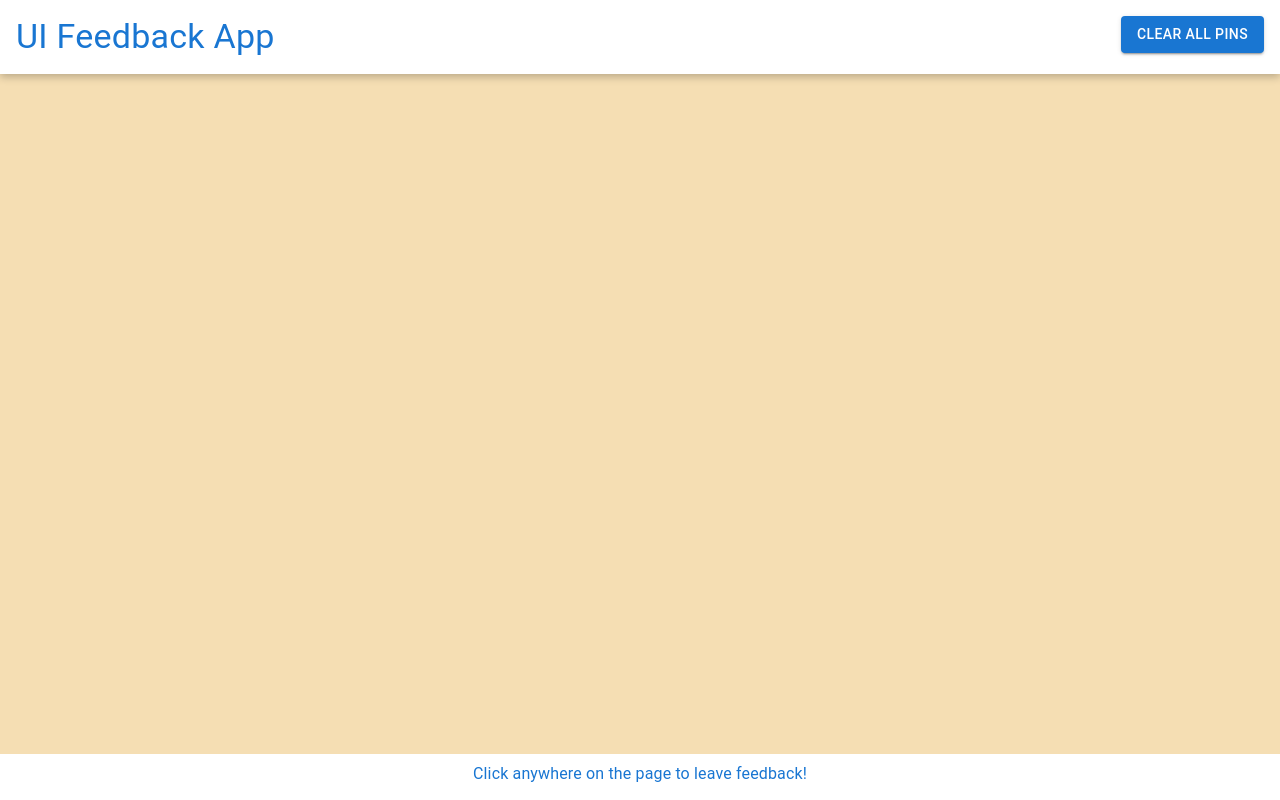
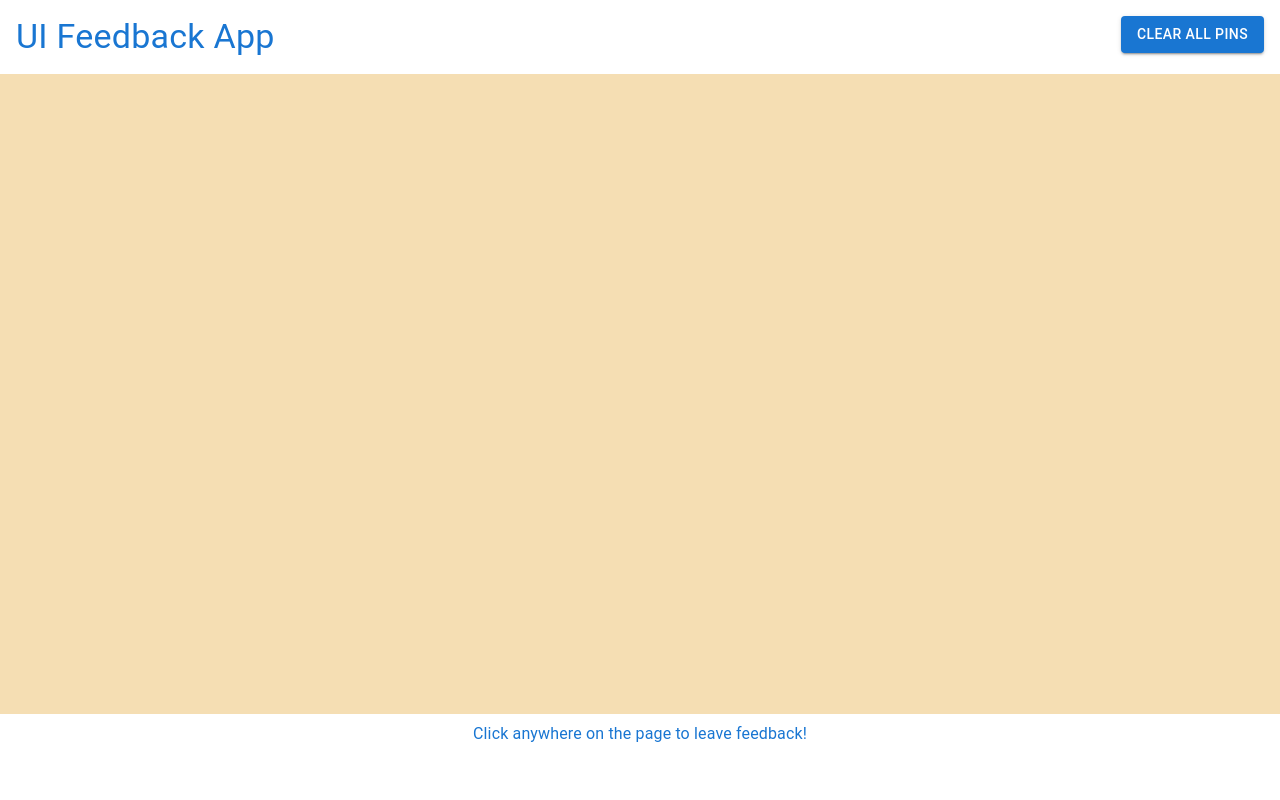
Before and after one commit to siddhantgupta547/whatfix-assignment, a Next.js app: page / in a window 1280 px wide. Built offline with nearby package versions, Linux system fonts and the light colour scheme; no server answers; the database is empty.

Commit message:
Removed container width and fixed styling to prevent pins moving above navbar

```diff
--- a/src/app/page.js
+++ b/src/app/page.js
@@ -158,11 +158,15 @@ export default function Home() {
   }
 
   return (
-    <div className={styles.page} ref={containerRef}>
+    <div className={styles.page}>
       <Header
         handleDeleteAllClick={() => handleClearAll(setPins, setFetchingPins)}
       />
-      <main className={styles.main} onClick={handlePageClick}>
+      <main
+        className={styles.main}
+        onClick={handlePageClick}
+        ref={containerRef}
+      >
         {/* Render all fetched pins */}
         {renderPins()}
         {/* Feedback Modal */}
--- a/src/app/page.module.css
+++ b/src/app/page.module.css
@@ -1,9 +1,9 @@
 .main {
   min-height: 25rem;
-  min-width: 100rem;
-  height: 85svh;
-  width: 100%;
+  height: 80svh;
   background-color: wheat;
+  position: relative;
+  cursor: crosshair;
 }
 
 .footer {
--- a/src/components/LoadingOverlay/index.js
+++ b/src/components/LoadingOverlay/index.js
@@ -16,10 +16,8 @@ export default function LoadingOverlay({ open }) {
           alignItems: 'center',
         }}
       >
-        <LocationSearchingIcon color="primary" fontSize="large" />
-        <Typography color="primary" variant="h5">
-          Fetching Existing Pins
-        </Typography>
+        <LocationSearchingIcon color="inherit" fontSize="large" />
+        <Typography variant="h5">Fetching Existing Pins</Typography>
       </Box>
     </Backdrop>
   );
```
Also changed, not shown: 1 other file (tests, documents, lock files or other folders).
